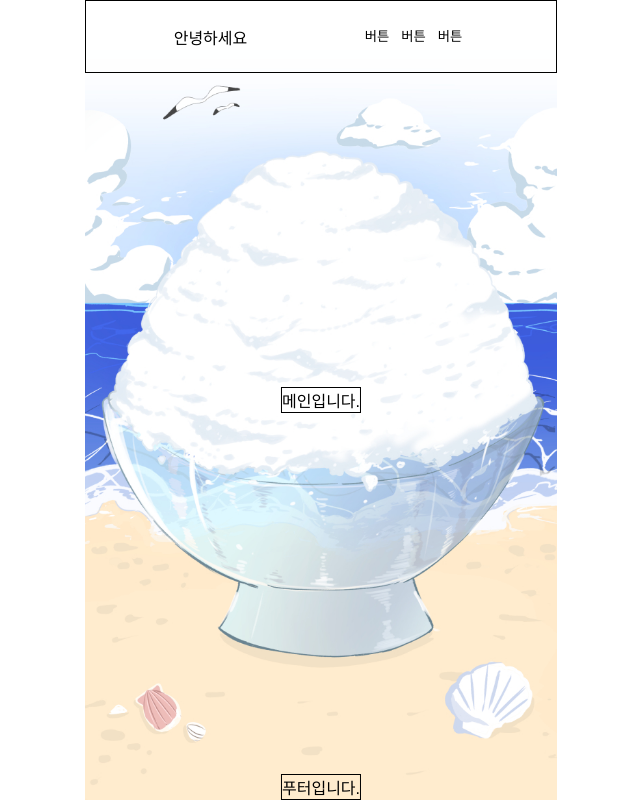
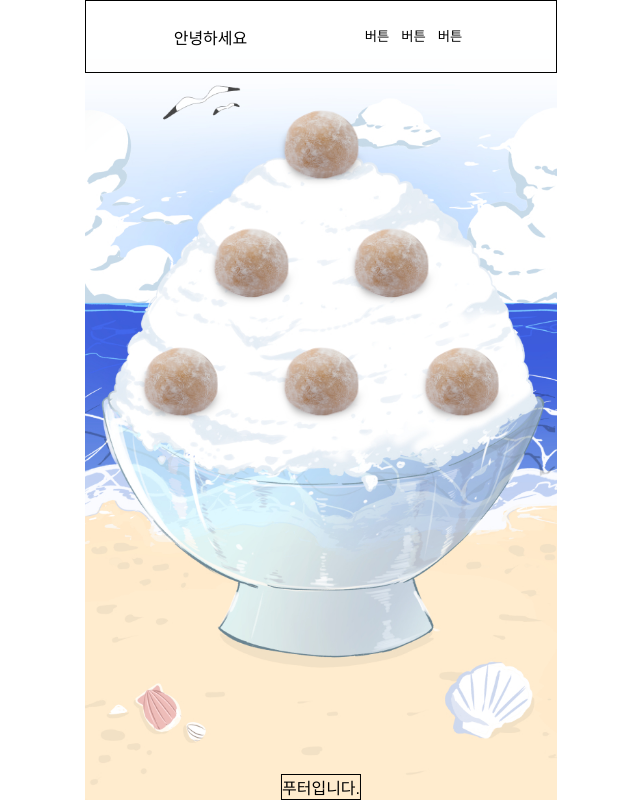
Before and after one commit to heading1/WYLSBingsu, a React app in the folder client/: page / in a window 1280 px wide. Shown: the whole page, without its empty margins (319-959 px from the left). Built offline with nearby package versions, Linux system fonts and the light colour scheme; a web font is replaced by a local one.

Commit message:
feat: 토핑 샘플 사진, 배치

```diff
--- a/client/src/pages/main-page/index.tsx
+++ b/client/src/pages/main-page/index.tsx
@@ -1,6 +1,7 @@
 import styled from 'styled-components';
 import React from 'react';
 import backgroundImg from '../../assets/images/bingsu.jpeg';
+import riceCakeImg from '../../assets/images/riceCake.png';
 import Header from './components/Header';
 
 const Wrapper = styled.div`
@@ -42,10 +43,56 @@ const HeaderLayout = styled.section`
 
 const MainLayout = styled.section`
   position: absolute;
-  top: 50%;
+  top: 38%;
   left: 50%;
-  transform: translate(-50%, -50%);
-  border: 1px solid;
+  transform: translate(-60%, -60%);
+  display: grid;
+  row-gap: 10px;
+  column-gap: 20px;
+  width: 70%;
+  /* height: 30vh; */
+  grid-template-areas:
+    '. . a . .'
+    '. b . c . '
+    'd . e . f';
+
+  /* & > img {
+    width: 90px;
+  } */
+  & > div {
+    width: 300%;
+  }
+  & > div > img {
+    width: 80%;
+    object-fit: contain;
+  }
+  & > div:nth-child(1) {
+    grid-area: a;
+  }
+  & > div:nth-child(2) {
+    grid-area: b;
+  }
+  & > div:nth-child(3) {
+    grid-area: c;
+  }
+  & > div:nth-child(4) {
+    grid-area: d;
+  }
+  & > div:nth-child(5) {
+    grid-area: e;
+  }
+  & > div:nth-child(6) {
+    grid-area: f;
+  }
+  & > div:nth-child(7) {
+    grid-area: g;
+  }
+  & > div:nth-child(8) {
+    grid-area: h;
+  }
+  & > div:nth-child(9) {
+    grid-area: i;
+  }
 `;
 
 const FooterLayout = styled.section`
@@ -71,7 +118,26 @@ const MainPage: React.FC = () => {
             <button>버튼</button>
           </div>
         </HeaderLayout>
-        <MainLayout>메인입니다.</MainLayout>
+        <MainLayout>
+          <div>
+            <img src={riceCakeImg} />
+          </div>
+          <div>
+            <img src={riceCakeImg} />
+          </div>
+          <div>
+            <img src={riceCakeImg} />
+          </div>
+          <div>
+            <img src={riceCakeImg} />
+          </div>
+          <div>
+            <img src={riceCakeImg} />
+          </div>
+          <div>
+            <img src={riceCakeImg} />
+          </div>
+        </MainLayout>
         <FooterLayout>푸터입니다.</FooterLayout>
       </div>
     </Wrapper>
```
Also changed, not shown: client/src/assets/images/riceCake.png (added).
